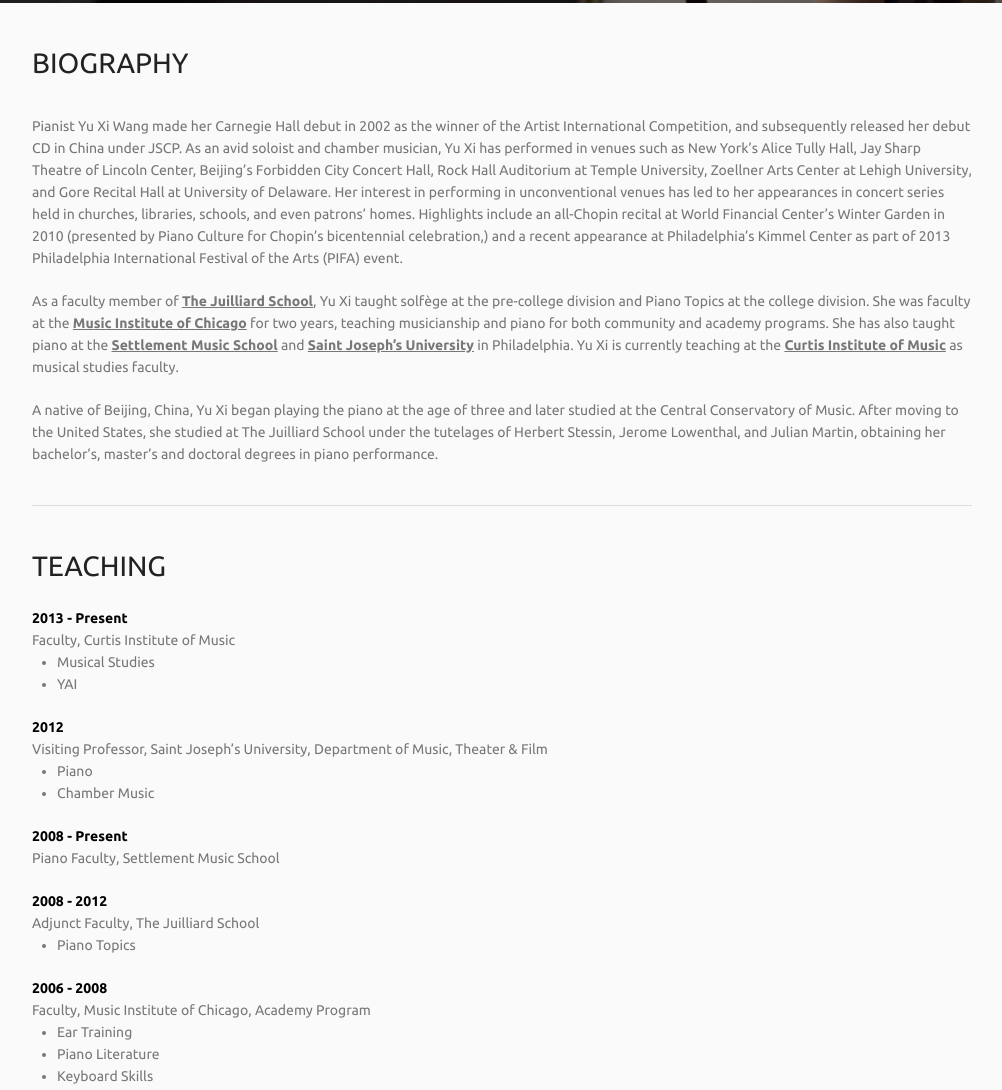
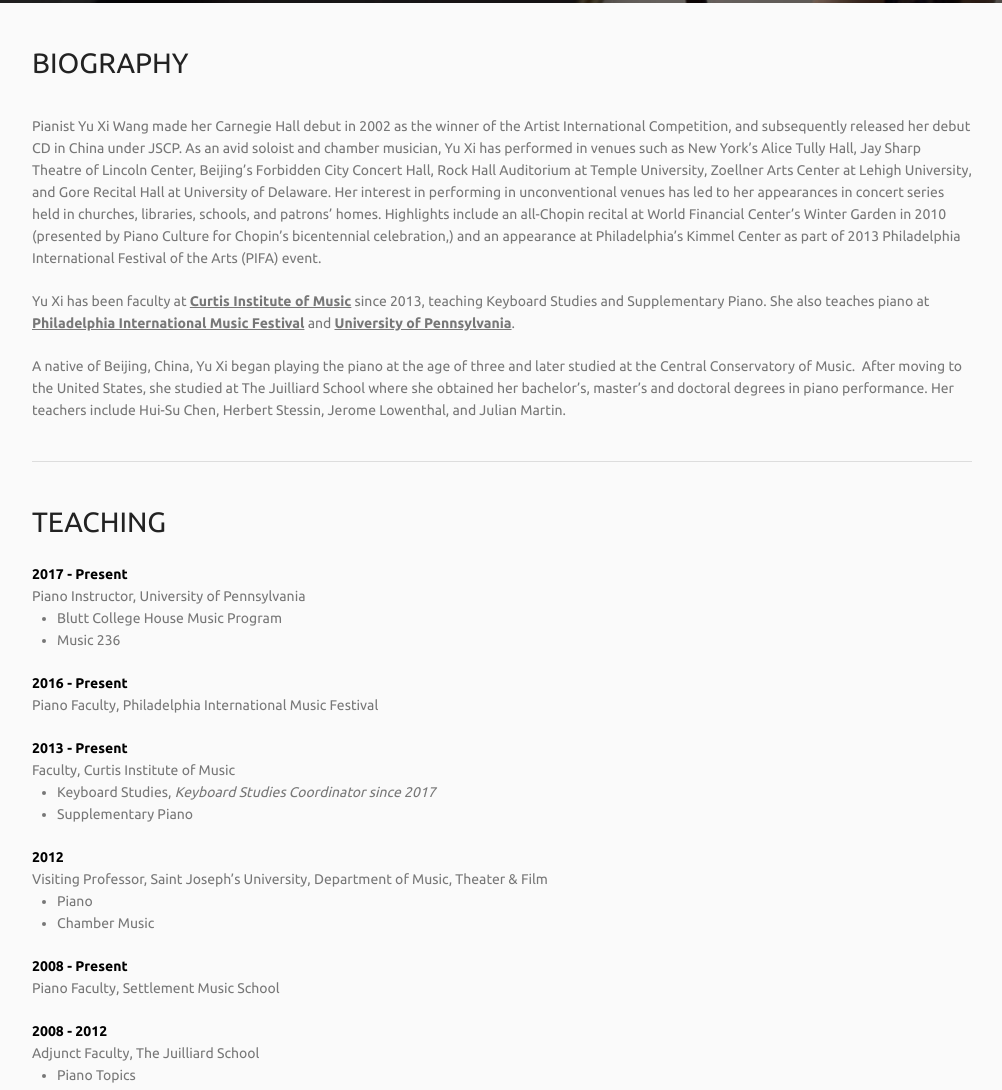
Before and after one commit to parkov/yuxiwang, a plain HTML site: page index.html in a window 1280 px wide. Shown: the part 617-1707 px from the top of the page, without its empty margins (138-1140 px from the left). Drawn offline with Linux system fonts and the light colour scheme.

Commit message:
update bio and teaching

```diff
--- a/index.html
+++ b/index.html
@@ -73,12 +73,11 @@
 					<h1>Biography</h1>
 					<div class="row-fluid">
 						<div class="span12">
+              <p>Pianist Yu Xi Wang made her Carnegie Hall debut in 2002 as the winner of the Artist International Competition, and subsequently released her debut CD in China under JSCP. As an avid soloist and chamber musician, Yu Xi has performed in venues such as New York’s Alice Tully Hall, Jay Sharp Theatre of Lincoln Center, Beijing’s Forbidden City Concert Hall, Rock Hall Auditorium at Temple University, Zoellner Arts Center at Lehigh University, and Gore Recital Hall at University of Delaware. Her interest in performing in unconventional venues has led to her appearances in concert series held in churches, libraries, schools, and patrons’ homes. Highlights include an all-Chopin recital at World Financial Center’s Winter Garden in 2010 (presented by Piano Culture for Chopin’s bicentennial celebration,) and an appearance at Philadelphia’s Kimmel Center as part of 2013 Philadelphia International Festival of the Arts (PIFA) event.</p>
 
-							<p>Pianist Yu Xi Wang made her Carnegie Hall debut in 2002 as the winner of the Artist International Competition, and subsequently released her debut CD in China under JSCP.  As an avid soloist and chamber musician, Yu Xi has performed in venues such as New York’s Alice Tully Hall, Jay Sharp Theatre of Lincoln Center, Beijing’s Forbidden City Concert Hall, Rock Hall Auditorium at Temple University, Zoellner Arts Center at Lehigh University, and Gore Recital Hall at University of Delaware.  Her interest in performing in unconventional venues has led to her appearances in concert series held in churches, libraries, schools, and even patrons’ homes.  Highlights include an all-Chopin recital at World Financial Center’s Winter Garden in 2010 (presented by Piano Culture for Chopin’s bicentennial celebration,) and a recent appearance at Philadelphia’s Kimmel Center as part of 2013 Philadelphia International Festival of the Arts (PIFA) event.</p>
+              <p>Yu Xi has been faculty at <a href="https://www.curtis.edu/" target="_blank">Curtis Institute of Music</a> since 2013, teaching Keyboard Studies and Supplementary Piano. She also teaches piano at <a href="https://philadelphiamusicfestival.org/" target="_blank">Philadelphia International Music Festival</a> and <a href="https://www.upenn.edu/" target="_blank">University of Pennsylvania</a>.</p>
 
-							<p>As a faculty member of <a href="http://www.juilliard.edu/" target="_blank">The Juilliard School</a>, Yu Xi taught solfège at the pre-college division and Piano Topics at the college division.  She was faculty at the <a href="https://www.musicinst.org/" target="_blank">Music Institute of Chicago</a> for two years, teaching musicianship and piano for both community and academy programs.  She has also taught piano at the <a href="http://www.smsmusic.org/" target="_blank">Settlement Music School</a> and <a href="http://www.sju.edu/" target="_blank">Saint Joseph’s University</a> in Philadelphia.  Yu Xi is currently teaching at the <a href="http://www.curtis.edu/" target="_blank">Curtis Institute of Music</a> as musical studies faculty.</p>
-
-							<p>A native of Beijing, China, Yu Xi began playing the piano at the age of three and later studied at the Central Conservatory of Music.  After moving to the United States, she studied at The Juilliard School under the tutelages of Herbert Stessin, Jerome Lowenthal, and Julian Martin, obtaining her bachelor’s, master’s and doctoral degrees in piano performance.</p>
+              <p>A native of Beijing, China, Yu Xi began playing the piano at the age of three and later studied at the Central Conservatory of Music.  After moving to the United States, she studied at The Juilliard School where she obtained her bachelor’s, master’s and doctoral degrees in piano performance. Her teachers include Hui-Su Chen, Herbert Stessin, Jerome Lowenthal, and Julian Martin.</p>
 
 						</div>
 					</div>
@@ -91,12 +90,26 @@
 				<section id="teaching" >
 					<h1>Teaching</h1>
 
+          <div class="teaching">
+            <p class="date">2017 - Present</p>
+            <p>Piano Instructor, University of Pennsylvania</p>
+            <ul>
+              <li>Blutt College House Music Program</li>
+              <li>Music 236</li>
+            </ul>
+          </div>
+
+          <div class="teaching">
+            <p class="date">2016 - Present</p>
+            <p>Piano Faculty, Philadelphia International Music Festival</p>
+          </div>
+
 					<div class="teaching">
 						<p class="date">2013 - Present</p>
 						<p>Faculty, Curtis Institute of Music</p>
 						<ul>
-							<li>Musical Studies</li>
-							<li>YAI</li>
+							<li>Keyboard Studies, <em>Keyboard Studies Coordinator since 2017</em></li>
+							<li>Supplementary Piano</li>
 						</ul>
 					</div>
 
@@ -217,7 +230,7 @@
 		</div>
 
 		<footer class="footer">
-			<small>Copyright &copy; 2013 - 2014 Yu Xi Wang. All rights reserved.</small>
+			<small>Copyright &copy; 2013 - 2018 Yu Xi Wang. All rights reserved.</small>
 		</footer>
 
 	</div>
```
